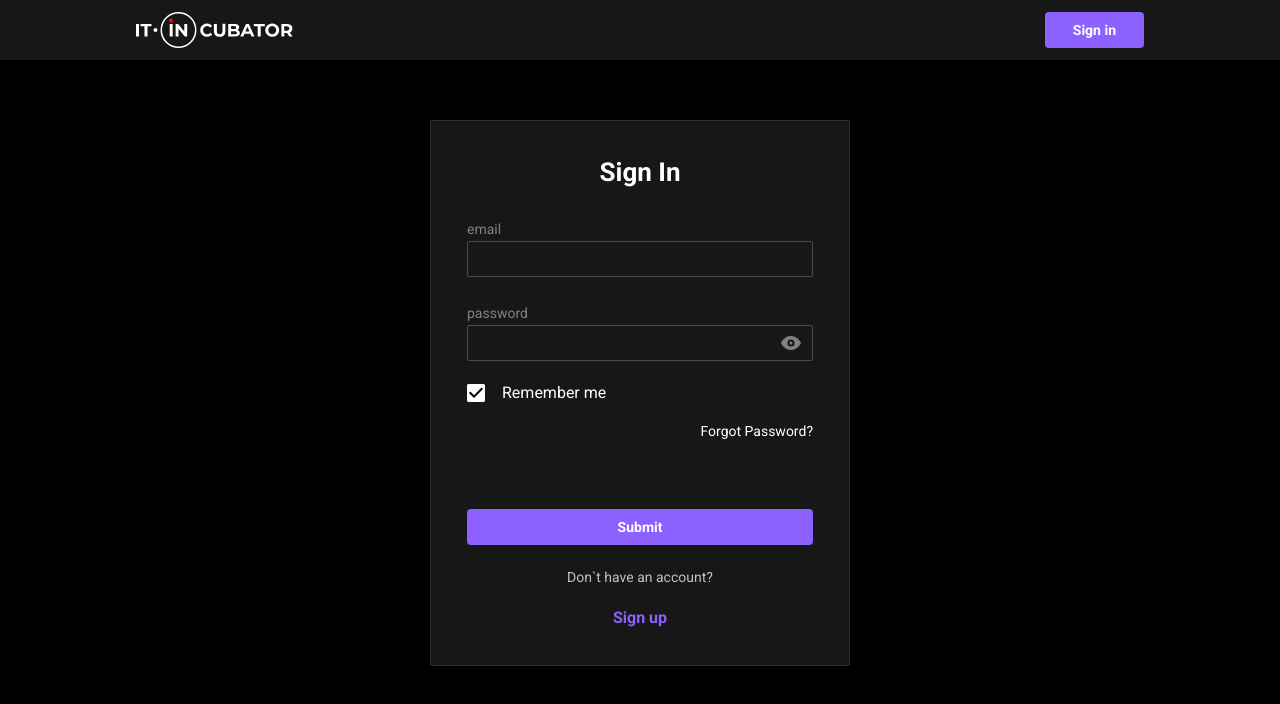
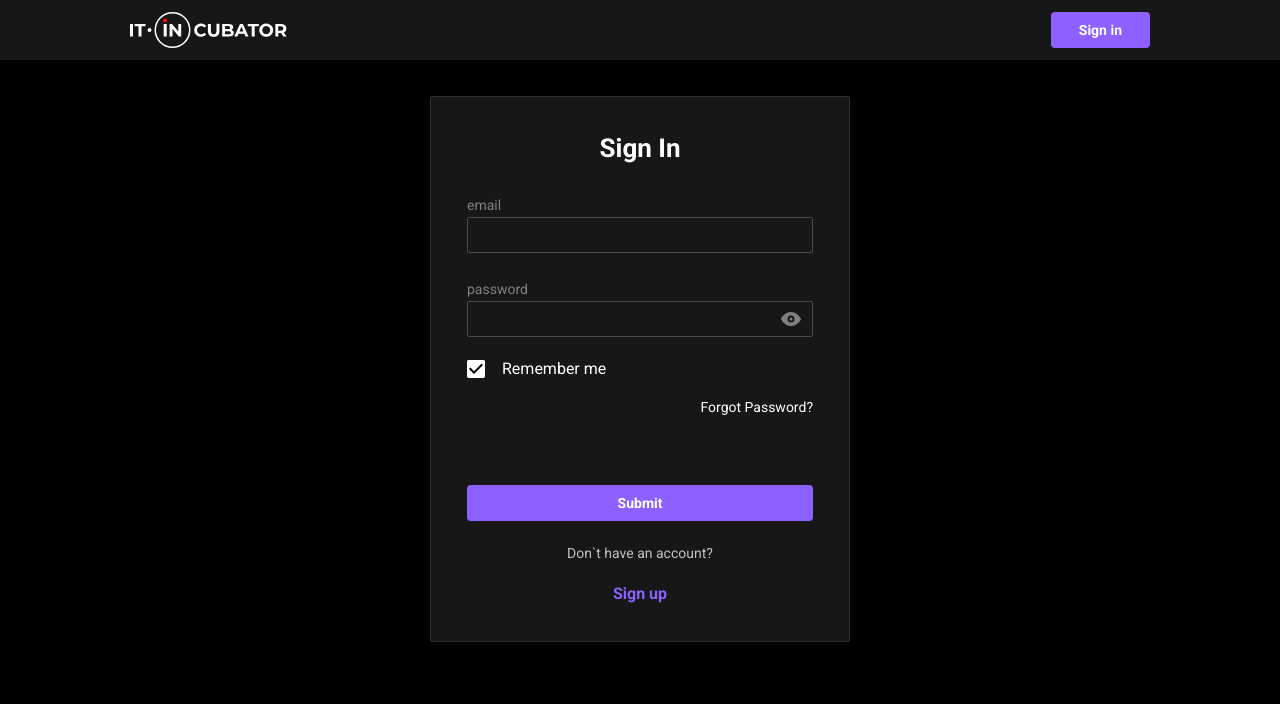
Before and after one commit to Reni101/cards-application, a React (Vite) app: page / in a window 1280 px wide. Shown: the top 704 px of the page. Built offline with nearby package versions, Linux system fonts and the light colour scheme.

Commit message:
fix:header css

```diff
--- a/src/App.module.scss
+++ b/src/App.module.scss
@@ -1,6 +1,6 @@
 .container {
   display: flex;
   justify-content: center;
-  max-width: 1008px;
-  margin: 60px auto;
+  max-width: var(--max-width-screen);
+  margin: 2.25rem auto;
 }
--- a/src/components/ui/header/header.module.scss
+++ b/src/components/ui/header/header.module.scss
@@ -8,7 +8,7 @@
   align-items: center;
   justify-content: space-between;
 
-  max-width: 1008px;
+  max-width: var(--max-width-screen);
   height: 100%;
   margin: 0 auto;
 }
--- a/src/styles/_typography.scss
+++ b/src/styles/_typography.scss
@@ -17,4 +17,7 @@
   // font weights
   --font-weight-regular: 400;
   --font-weight-bold: 700;
+
+  // max width
+  --max-width-screen: 63.75rem;
 }
```
